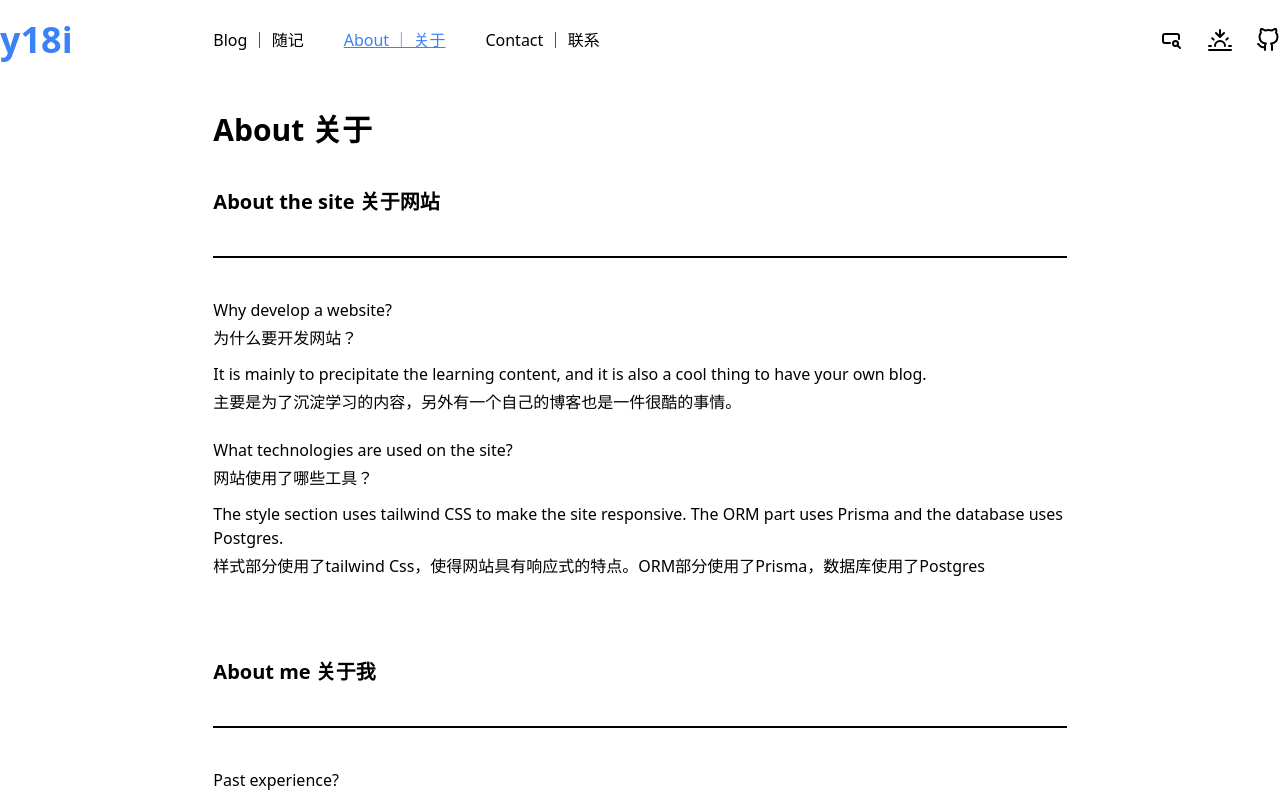
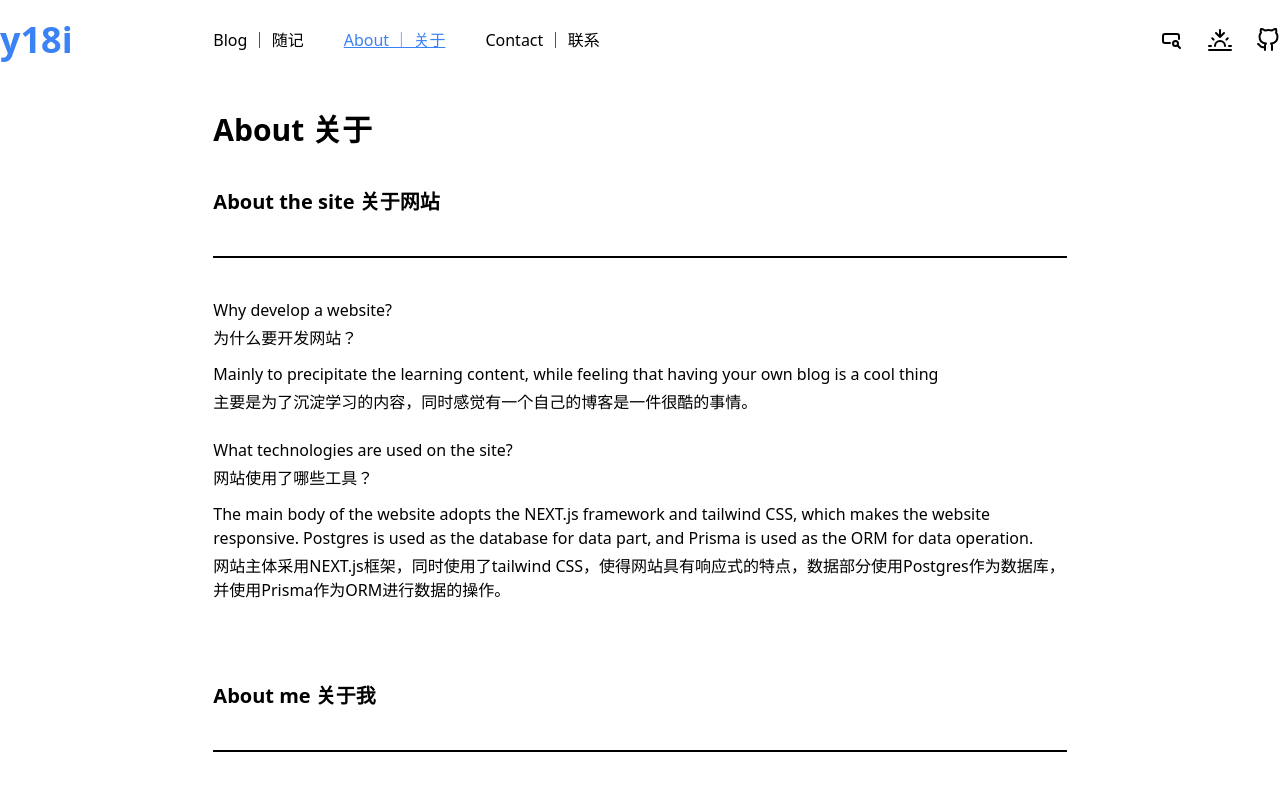
Before and after one commit to yiiiiiiiiiiiiiiiiii/yi-blog, a Next.js app: page /about in a window 1280 px wide. Shown: the top 796 px of the page. Built offline with nearby package versions, Linux system fonts and the light colour scheme.

Commit message:
feat: 更新内容

```diff
--- a/src/app/about/page.tsx
+++ b/src/app/about/page.tsx
@@ -13,11 +13,11 @@ export default function Page() {
           </div>
           <div>
             <div className="mb-1">
-              It is mainly to precipitate the learning content, and it is also a
-              cool thing to have your own blog.
+              Mainly to precipitate the learning content, while feeling that
+              having your own blog is a cool thing
             </div>
             <div>
-              主要是为了沉淀学习的内容，另外有一个自己的博客也是一件很酷的事情。
+              主要是为了沉淀学习的内容，同时感觉有一个自己的博客是一件很酷的事情。
             </div>
           </div>
         </div>
@@ -28,12 +28,14 @@ export default function Page() {
           </div>
           <div>
             <div className="mb-1">
-              The style section uses tailwind CSS to make the site responsive.
-              The ORM part uses Prisma and the database uses Postgres.
+              The main body of the website adopts the NEXT.js framework and
+              tailwind CSS, which makes the website responsive. Postgres is used
+              as the database for data part, and Prisma is used as the ORM for
+              data operation.
             </div>
             <div>
-              样式部分使用了tailwind
-              Css，使得网站具有响应式的特点。ORM部分使用了Prisma，数据库使用了Postgres
+              网站主体采用NEXT.js框架，同时使用了tailwind
+              CSS，使得网站具有响应式的特点，数据部分使用Postgres作为数据库，并使用Prisma作为ORM进行数据的操作。
             </div>
           </div>
         </div>
```
